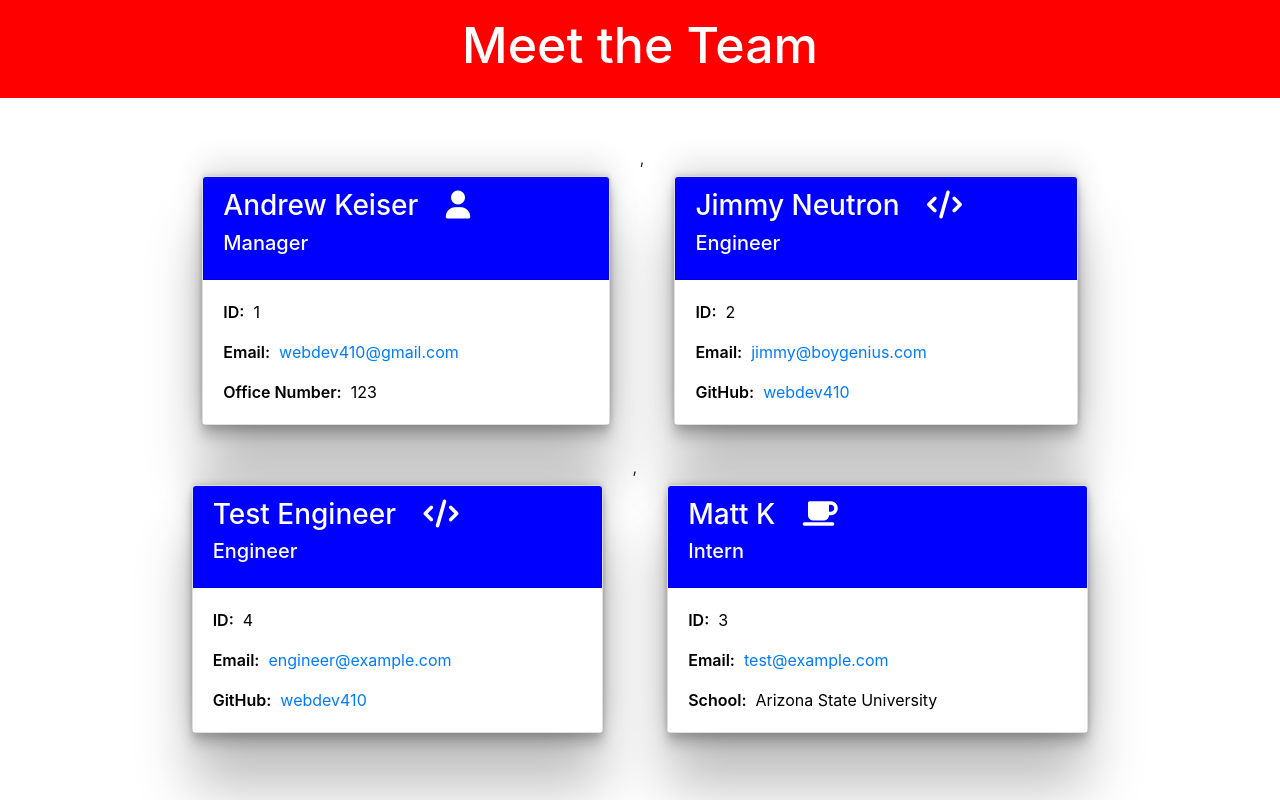
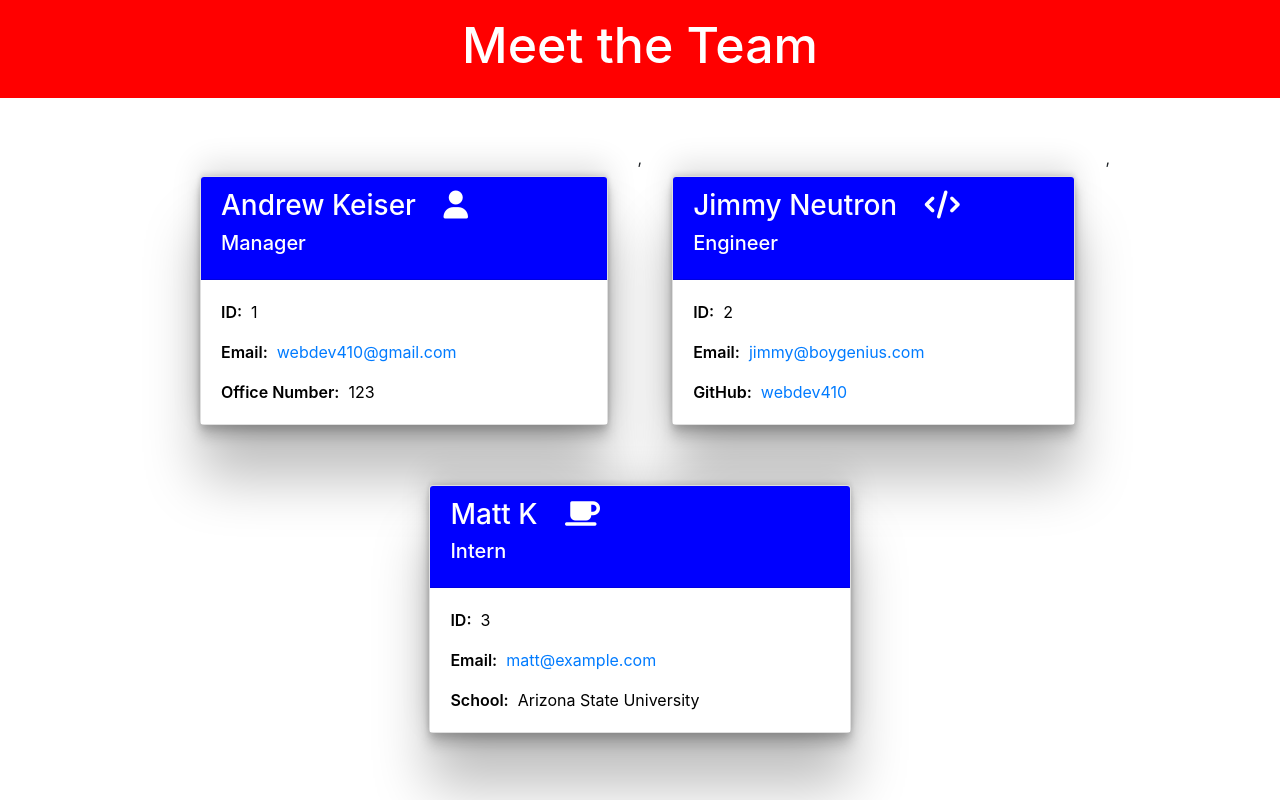
Before and after one commit to webdev410/team-profile-generator, a website: page output/team.html in a window 1280 px wide. Drawn offline with nearby package versions, Linux system fonts and the light colour scheme.

Commit message:
added readme

```diff
--- a/output/team.html
+++ b/output/team.html
@@ -48,18 +48,6 @@
                                 <p class="card-text"><span>GitHub: </span> <a href="https://www.github.com/webdev410">webdev410</a></p>
                         </div>
                 </div>
-
-               <div class="card">
-                        <div class="card-header">
-                                <h3>Test Engineer <i class="fas fa-code"></i> </h3>
-                                <h5 class="card-title">Engineer</h5>
-                        </div>
-                        <div class="card-body">
-                                <p class="card-text"><span>ID: </span>4</p>
-                                <p class="card-text"><span>Email: </span><a href="mailto:engineer@example.com"> engineer@example.com</a></p>
-                                <p class="card-text"><span>GitHub: </span> <a href="https://www.github.com/webdev410">webdev410</a></p>
-                        </div>
-                </div>
                 ,
                 <div class="card">
                         <div class="card-header">
@@ -68,7 +56,7 @@
                         </div>
                         <div class="card-body">
                                 <p class="card-text"><span>ID: </span>3</p>
-                                <p class="card-text"><span>Email: </span> <a href="mailto:test@example.com"> test@example.com</a></p>
+                                <p class="card-text"><span>Email: </span> <a href="mailto:matt@example.com"> matt@example.com</a></p>
                                 <p class="card-text"><span>School: </span>Arizona State University</p>
                         </div>
                 </div>
```
Also changed, not shown: README.md, assets/img/screenshot-2.png (added), assets/img/screenshot.png (added), 3 other files.
